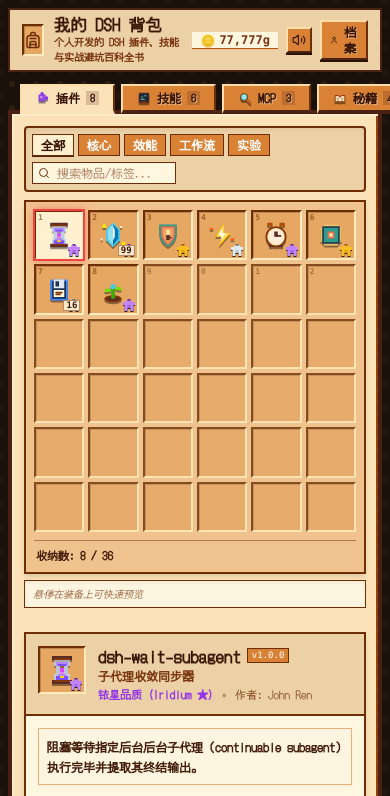
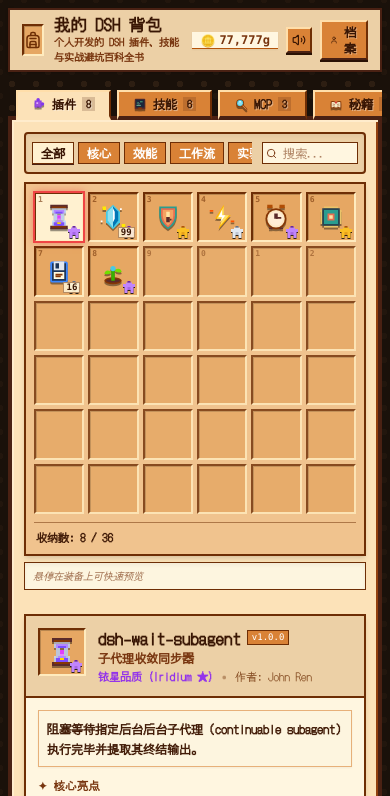
Before and after one commit to john-walks-slow/my-dsh-inventory, a React (Vite) app: page / in a window 390 px wide. Shown: the top 796 px of the page. Built offline with nearby package versions, Linux system fonts and the light colour scheme.

Commit message:
fix(scroll): enable smooth horizontal scrolling for tabs and filters on mobile while strictly preventing vertical overflow

```diff
--- a/src/App.tsx
+++ b/src/App.tsx
@@ -151,8 +151,8 @@ export const App: React.FC = () => {
         </div>
       </header>
 
-      {/* Top Category Tabs (Authentic Stardew Style - sits directly on top of the menu frame) */}
-      <div className="flex items-end gap-1.5 px-3 z-30 shrink-0 mt-3 -mb-[4px] overflow-visible">
+      {/* Top Category Tabs (Authentic Stardew Style - horizontal scrollable on mobile, strictly no vertical overflow) */}
+      <div className="h-10 flex items-end gap-1.5 px-2 z-30 shrink-0 mt-2 -mb-[4px] overflow-x-auto overflow-y-hidden no-scrollbar">
         {[
           { id: 'plugins', label: '插件', icon: 'puzzle', count: PLUGINS_DATA.length },
           { id: 'skills', label: '技能', icon: 'terminal', count: SKILLS_DATA.length },
--- a/src/components/InventoryGrid.tsx
+++ b/src/components/InventoryGrid.tsx
@@ -48,9 +48,9 @@ export const InventoryGrid: React.FC<InventoryGridProps> = ({
 
   return (
     <div className="flex flex-col h-full">
-      {/* Top Filter Bar: Subcategories & Search Input */}
-      <div className="flex flex-wrap items-center justify-between gap-1.5 mb-2 bg-[#ecd0a6] p-1.5 border-2 border-[#6e2e05] rounded-sm shadow-inner shrink-0">
-        <div className="flex flex-wrap gap-1">
+      {/* Top Filter Bar: Subcategories (horizontal scroll) & Search Input */}
+      <div className="flex items-center justify-between gap-1.5 mb-2 bg-[#ecd0a6] p-1.5 border-2 border-[#6e2e05] rounded-sm shadow-inner shrink-0">
+        <div className="flex items-center gap-1 overflow-x-auto overflow-y-hidden no-scrollbar py-0.5 flex-1 min-w-0 mr-1">
           {subCategoryOptions.map((opt) => (
             <button
               key={opt.id}
@@ -58,7 +58,7 @@ export const InventoryGrid: React.FC<InventoryGridProps> = ({
                 retroAudio.playTab();
                 onSelectSubCategory(opt.id);
               }}
-              className={`px-2 py-0.5 text-xs font-bold transition-all ${
+              className={`px-2 py-0.5 text-xs font-bold transition-all shrink-0 ${
                 subCategory === opt.id
                   ? 'bg-[#fff1d0] text-[#381503] border border-[#6e2e05] shadow-[0_1px_0_#4a2113]'
                   : 'bg-[#d98236] text-[#fff] border border-[#6e2e05] hover:bg-[#e59349]'
@@ -69,15 +69,15 @@ export const InventoryGrid: React.FC<InventoryGridProps> = ({
           ))}
         </div>
 
-        <div className="relative flex items-center">
+        <div className="relative flex items-center shrink-0">
           <input
             type="text"
-            placeholder="搜索物品/标签..."
+            placeholder="搜索..."
             value={searchQuery}
             onChange={(e) => onSearchChange(e.target.value)}
-            className="w-36 text-xs px-2 py-0.5 pl-6 bg-[#fff6e0] text-[#381503] placeholder-[#78350f]/60 border border-[#6e2e05] rounded-none focus:outline-none focus:bg-[#fff]"
+            className="w-24 sm:w-32 text-xs px-1.5 py-0.5 pl-5 bg-[#fff6e0] text-[#381503] placeholder-[#78350f]/60 border border-[#6e2e05] rounded-none focus:outline-none focus:bg-[#fff]"
           />
-          <Search size={12} className="absolute left-1.5 text-[#78350f] pointer-events-none" />
+          <Search size={11} className="absolute left-1 text-[#78350f] pointer-events-none" />
         </div>
       </div>
 
--- a/src/index.css
+++ b/src/index.css
@@ -202,13 +202,14 @@ html, body {
   background: #fff4d1;
 }
 
-/* Hide scrollbars for clean tabs */
+/* Hide scrollbars for clean tabs and filters */
 .no-scrollbar::-webkit-scrollbar {
   display: none;
 }
 .no-scrollbar {
   -ms-overflow-style: none;
   scrollbar-width: none;
+  -webkit-overflow-scrolling: touch;
 }
 /* Stardew Parchment Reader */
 .sdv-parchment-sheet {
```
